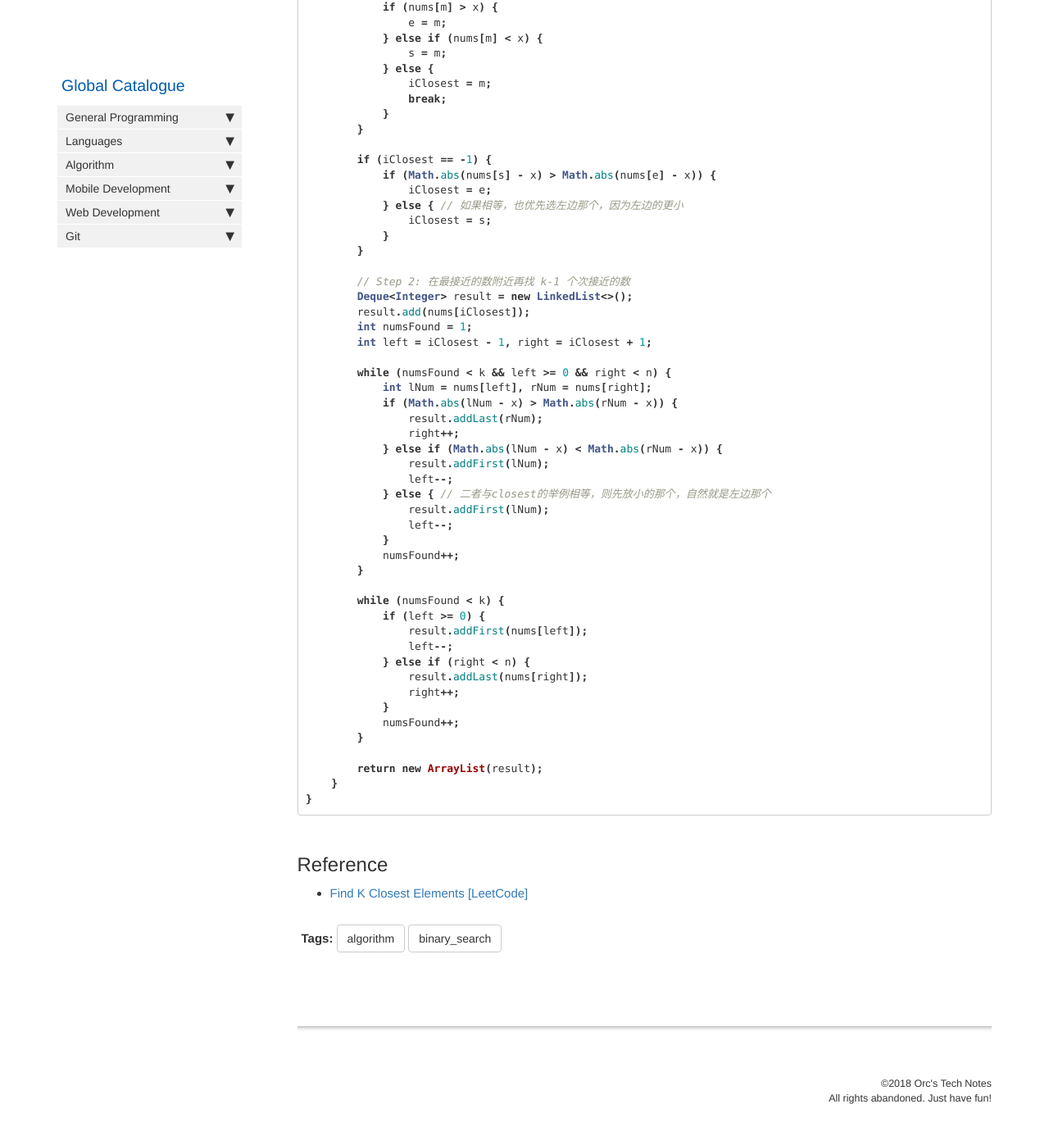
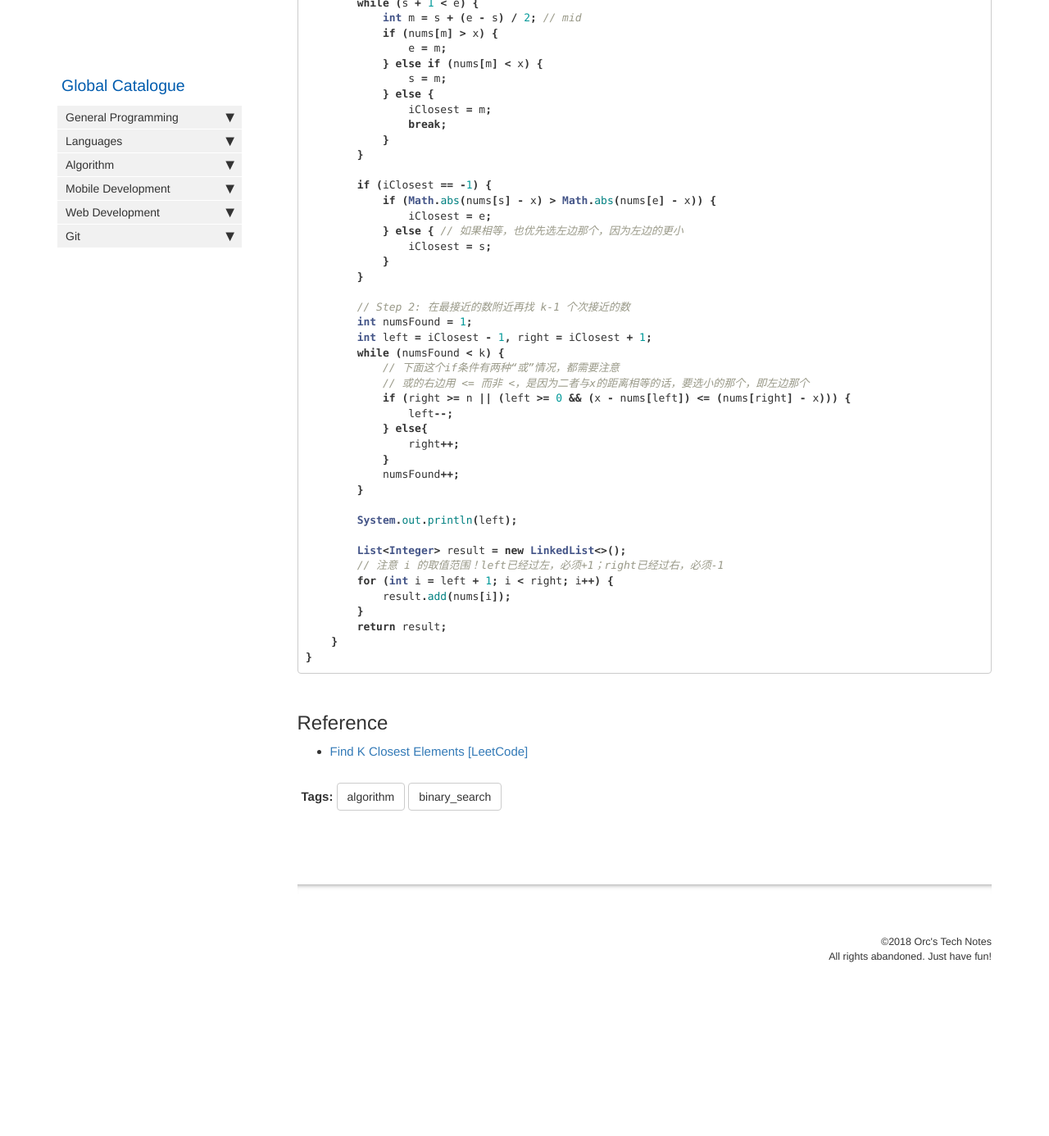
Before and after one commit to HungryOrc/hungryorc.github.io, a Jekyll site: the page built from pages/algorithm/algorithm_find_k_closest_numbers_in_sorted_array.md, in a window 1280 px wide and 1400 px high, scrolled down 1130 px. Shown: the top 1386 px of the window at 82% size. Built offline with Jekyll 4.4.1, drawn with Linux system fonts in a browser that asks for light colours; nearby versions of some CDN libraries; comment, search, counter and statistics services are not loaded; after the commit the page ends 2357 px from its top, so only the background shows below that; some of the changed text lies outside the part shown.

Commit message:
Update algorithm_find_k_closest_numbers_in_sorted_array.md

````diff
--- a/pages/algorithm/algorithm_find_k_closest_numbers_in_sorted_array.md
+++ b/pages/algorithm/algorithm_find_k_closest_numbers_in_sorted_array.md
@@ -23,6 +23,8 @@ Given a sorted array, two integers k and x, find the k closest elements to x in
 
 ## Solution
 先找到最接近的那个数，然后以它为中心向两边扩展
+
+注意！扩展的过程中并不用一个一个把元素加进结果里去，记录好左右端点的坐标，最后一次性加完就好
 
 ### Complexity
 * Time: O(log(n) + k)
@@ -62,38 +64,27 @@ class Solution {
         }
 
         // Step 2: 在最接近的数附近再找 k-1 个次接近的数
-        Deque<Integer> result = new LinkedList<>();
-        result.add(nums[iClosest]);
         int numsFound = 1;
         int left = iClosest - 1, right = iClosest + 1;
-
-        while (numsFound < k && left >= 0 && right < n) {
-            int lNum = nums[left], rNum = nums[right];
-            if (Math.abs(lNum - x) > Math.abs(rNum - x)) {
-                result.addLast(rNum);
-                right++;
-            } else if (Math.abs(lNum - x) < Math.abs(rNum - x)) {
-                result.addFirst(lNum);
+        while (numsFound < k) {
+            // 下面这个if条件有两种“或”情况，都需要注意
+            // 或的右边用 <= 而非 <，是因为二者与x的距离相等的话，要选小的那个，即左边那个
+            if (right >= n || (left >= 0 && (x - nums[left]) <= (nums[right] - x))) {
                 left--;
-            } else { // 二者与closest的举例相等，则先放小的那个，自然就是左边那个
-                result.addFirst(lNum);
-                left--;
-            }
-            numsFound++;
-        }
-
-        while (numsFound < k) {
-            if (left >= 0) {
-                result.addFirst(nums[left]);
-                left--;
-            } else if (right < n) {
-                result.addLast(nums[right]);
+            } else{
                 right++;
             }
             numsFound++;
         }
 
-        return new ArrayList(result);
+        System.out.println(left);
+
+        List<Integer> result = new LinkedList<>();
+        // 注意 i 的取值范围！left已经过左，必须+1；right已经过右，必须-1
+        for (int i = left + 1; i < right; i++) {
+            result.add(nums[i]);
+        }
+        return result;
     }
 }
 ```
````
